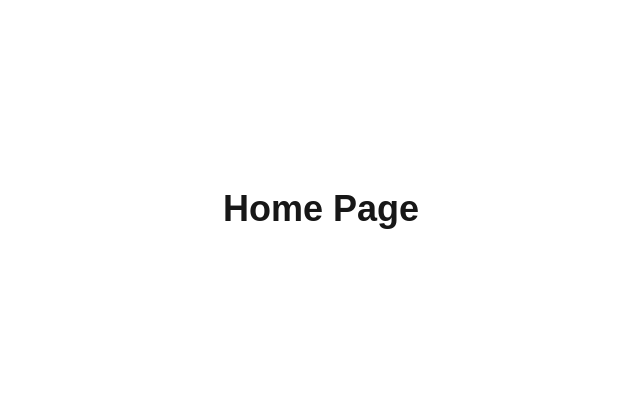
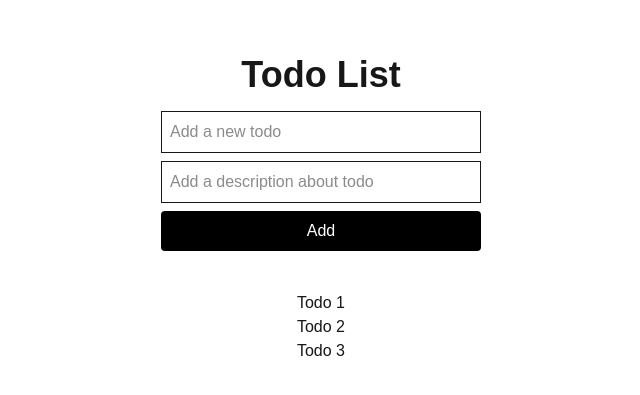
Before and after one commit to joeban0608/nextjs-review-2026, a Next.js app: page / in a window 1280 px wide. Shown: the part 191-586 px from the top of the page, without its empty margins (319-959 px from the left). Built offline with nearby package versions, Linux system fonts and the light colour scheme; no server answers.

Commit message:
feat:  todo list insert - package add : zod , dotenv

```diff
--- /dev/null
+++ b/app/lib/action.ts
@@ -0,0 +1,39 @@
+"use server";
+import { db } from "@/db";
+import * as schema from "@/db/schema";
+import z from "zod";
+
+export async function addTodo(formData: FormData) {
+  const title = formData.get("title");
+  const description = formData.get("description");
+
+  const originFormData = {
+    title,
+    description,
+  };
+  console.log(`origin form data: ${JSON.stringify(originFormData)}`);
+
+  const todoZodSchema = z.object({
+    title: z.string(),
+    description: z.string().optional(),
+  });
+
+  const parseResult = todoZodSchema.safeParse({
+    title,
+    description,
+  });
+
+  if (!parseResult.success) {
+    console.error(`Error: ${JSON.stringify(parseResult.error, null, 2)}`);
+    throw new Error("Insert todo params valid error");
+  }
+  console.log(`parseResult: ${JSON.stringify(parseResult.data)}`);
+
+  const todo = await db.insert(schema.todos).values({
+    title: parseResult.data.title,
+    description: parseResult.data.description,
+    completed: false,
+  });
+
+  console.log("todo", todo);
+}
--- a/app/page.tsx
+++ b/app/page.tsx
@@ -1,7 +1,37 @@
+import { addTodo } from "@/app/lib/action";
+
 export default function Home() {
   return (
-    <section className="flex flex-col items-center justify-center h-screen">
-      <h1>Home Page</h1>
+    <section className="flex flex-col items-center justify-center h-screen gap-4">
+      <h1 className="text-2xl font-bold">Todo List</h1>
+
+      <form action={addTodo} className="flex flex-col gap-2 w-80">
+        <input
+          type="text"
+          name="title"
+          placeholder="Add a new todo"
+          required
+          className="border p-2"
+        />
+
+        <input
+          type="text"
+          name="description"
+          placeholder="Add a description about todo"
+          className="border p-2"
+        />
+
+        <button type="submit" className="bg-black text-white p-2 rounded">
+          Add
+        </button>
+      </form>
+
+      {/* Todo list */}
+      <ul className="mt-6">
+        <li>Todo 1</li>
+        <li>Todo 2</li>
+        <li>Todo 3</li>
+      </ul>
     </section>
   );
 }
--- a/db/schema.ts
+++ b/db/schema.ts
@@ -9,3 +9,6 @@ export const todos = pgTable("todos", {
   createdAt: timestamp("created_at").defaultNow().notNull(),
   updatedAt: timestamp("updated_at").defaultNow().notNull(),
 });
+
+export type InsertTodo = typeof todos.$inferInsert;
+export type SelectTodo = typeof todos.$inferSelect;
--- a/package.json
+++ b/package.json
@@ -13,11 +13,13 @@
     "db:migrate": "drizzle-kit migrate"
   },
   "dependencies": {
+    "dotenv": "^17.3.1",
     "drizzle-orm": "^0.45.1",
     "next": "16.1.6",
     "postgres": "^3.4.8",
     "react": "19.2.3",
-    "react-dom": "19.2.3"
+    "react-dom": "19.2.3",
+    "zod": "^4.3.6"
   },
   "devDependencies": {
     "@tailwindcss/postcss": "^4",
```
Also changed, not shown: 1 other file (tests, documents, lock files or other folders).
